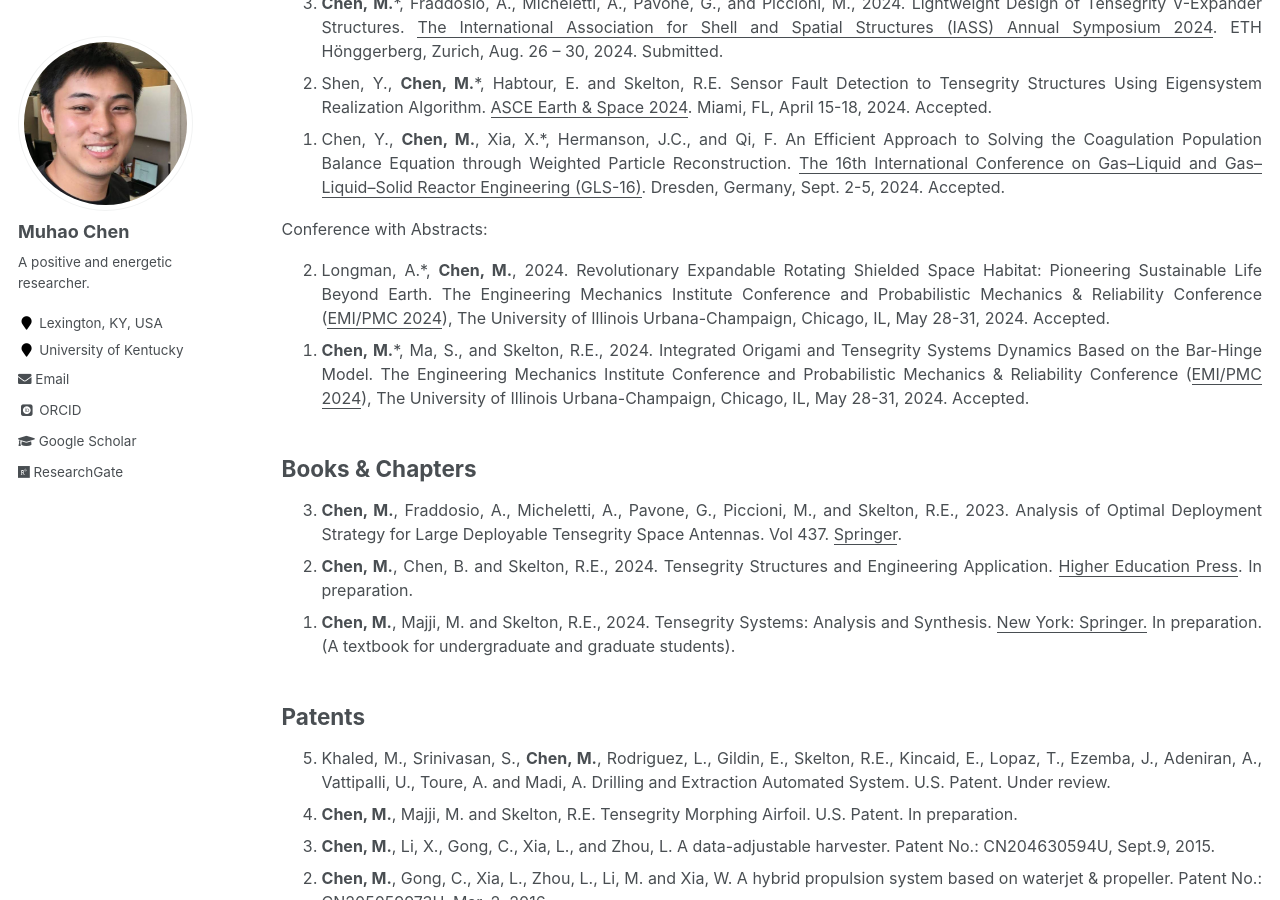
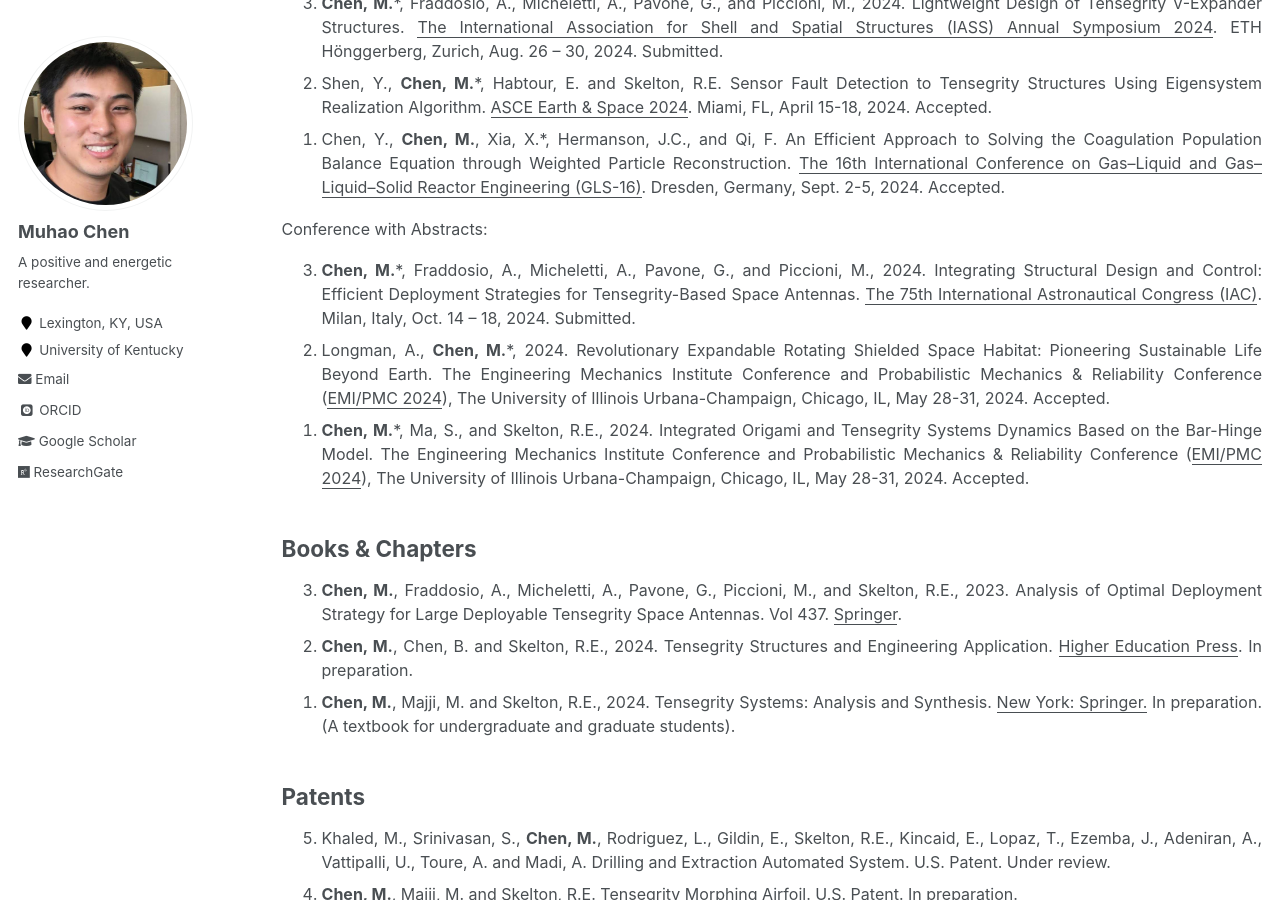
Before and after one commit to Muhao-Chen/muhao-chen.github.io, a Jekyll site: the page built from _pages/publication.md, in a window 1280 px wide and 900 px high, scrolled down 3964 px. Built offline with Jekyll 4.4.1, drawn with Linux system fonts in a browser that asks for light colours; some web fonts are replaced.

Commit message:
Update publication.md

```diff
--- a/_pages/publication.md
+++ b/_pages/publication.md
@@ -105,7 +105,8 @@ Conference with Full Papers:
 </ol>
 Conference with Abstracts:
 <ol reversed>
-<li>Longman, A.*, <strong>Chen, M.</strong>, 2024. Revolutionary Expandable Rotating Shielded Space Habitat: Pioneering Sustainable Life Beyond Earth. The Engineering Mechanics Institute Conference and Probabilistic Mechanics & Reliability Conference (<u>EMI/PMC 2024</u>), The University of Illinois Urbana-Champaign, Chicago, IL, May 28-31, 2024. Accepted.</li>
+<li><strong>Chen, M.</strong>*, Fraddosio, A., Micheletti, A., Pavone, G., and Piccioni, M., 2024. Integrating Structural Design and Control: Efficient Deployment Strategies for Tensegrity-Based Space Antennas. <u>The 75th International Astronautical Congress (IAC)</u>. Milan, Italy, Oct. 14 – 18, 2024. Submitted. </li>
+<li>Longman, A., <strong>Chen, M.</strong>*, 2024. Revolutionary Expandable Rotating Shielded Space Habitat: Pioneering Sustainable Life Beyond Earth. The Engineering Mechanics Institute Conference and Probabilistic Mechanics & Reliability Conference (<u>EMI/PMC 2024</u>), The University of Illinois Urbana-Champaign, Chicago, IL, May 28-31, 2024. Accepted.</li>
 <li><strong>Chen, M.</strong>*, Ma, S., and Skelton, R.E., 2024. Integrated Origami and Tensegrity Systems Dynamics Based on the Bar-Hinge Model. The Engineering Mechanics Institute Conference and Probabilistic Mechanics & Reliability Conference (<u>EMI/PMC 2024</u>), The University of Illinois Urbana-Champaign, Chicago, IL, May 28-31, 2024. Accepted.</li>
 </ol>
 </font>
```
